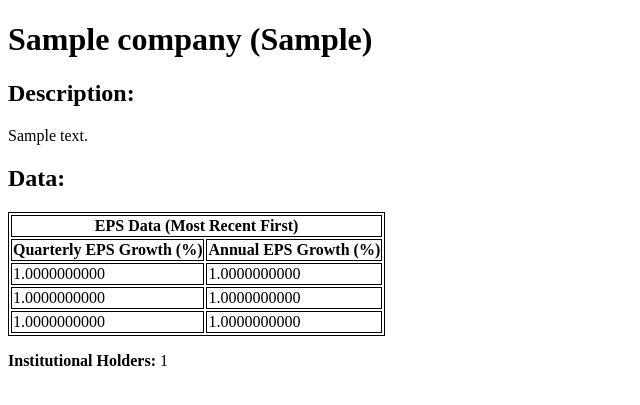
After one commit to nrudzis/Capstone_1, a Flask app: template templates/company-info.html in a window 1280 px wide. The commit adds this page. Shown: the top 405 px of the page, without its empty margins (0-640 px from the left). Run offline with Flask 2, Linux system fonts and the light colour scheme; the template is opened without the code that fills it: values that come from a table or form of the project are taken from there, others are empty; tables that the repository leaves empty hold one stand-in row (values such as "Sample post").

Commit message:
added company info route with links in search results

```diff
--- a/app.py
+++ b/app.py
@@ -64,4 +64,15 @@ def show_results():
     form_values = list(request.form.to_dict().values())
     query_elements = [(form_values[i], form_values[i+1], form_values[i+2]) for i in range(1, len(form_values), 3)]
     companies = Company.search(query_elements)
+    for company in companies:
+        session[company.ticker] = company.id
     return render_template('search-results.html', companies=companies)
+
+
+@app.route('/companies/<ticker>')
+def show_company_info(ticker):
+    """Display company info."""
+
+    company_id = session[ticker]
+    company = Company.query.get_or_404(company_id)
+    return render_template('company-info.html', company=company)
--- /dev/null
+++ b/templates/company-info.html
@@ -0,0 +1,36 @@
+{% extends 'base.html' %}
+{% block title %}{{ company.name }} ({{ company.ticker }}){% endblock %}
+{% block h1 %}{{ company.name }} ({{ company.ticker }}){% endblock %}
+{% block content %}
+<h2>Description:</h2>
+<p>{{ company.description }}</p>
+<h2>Data:</h2>
+<table style="border: 1px solid black">
+  <thead>
+    <tr>
+      <th colspan="100%" style="border: 1px solid black">EPS Data (Most Recent First)</th>
+    </tr>
+  </thead>
+  <tbody>
+    <tr>
+      <th style="border: 1px solid black">Quarterly EPS Growth (%)</th>
+      <th style="border: 1px solid black">Annual EPS Growth (%)</th>
+    </tr>
+    <tr>
+      <td style="border: 1px solid black">{{ company.q_eps_growth_first if company.q_eps_growth_first is not none else '--' }}</td>
+      <td style="border: 1px solid black">{{ company.a_eps_growth_first if company.a_eps_growth_first is not none else '--' }}</td>
+    </tr>
+    <tr>
+      <td style="border: 1px solid black">{{ company.q_eps_growth_last if company.q_eps_growth_last is not none else '--' }}</td>
+      <td style="border: 1px solid black">{{ company.a_eps_growth_next if company.a_eps_growth_next is not none else '--' }}</td>
+    </tr>
+    <tr>
+      <td style="border: 1px solid black">{{ company.a_eps_growth_first if company.a_eps_growth_first is not none else '--' }}</td>
+      <td style="border: 1px solid black">{{ company.a_eps_growth_last if company.a_eps_growth_last is not none else '--' }}</td>
+    </tr>
+  </tbody>
+</table>
+<p><strong>Institutional Holders:</strong> {{ company.institutional_holders }}</p>
+{% endblock %}
+{% block scripts %}
+{% endblock %}
--- a/templates/search-results.html
+++ b/templates/search-results.html
@@ -4,7 +4,7 @@
 {% block content %}
 <ul>
 {% for company in companies %}
-<li>{{ company.ticker }} - {{ company.name }}</li>
+<li><a href="{{ url_for('show_company_info', ticker=company.ticker) }}">{{ company.name }} ({{ company.ticker }})</a></li>
 {% endfor %}
 </ul>
 {% endblock %}
```
